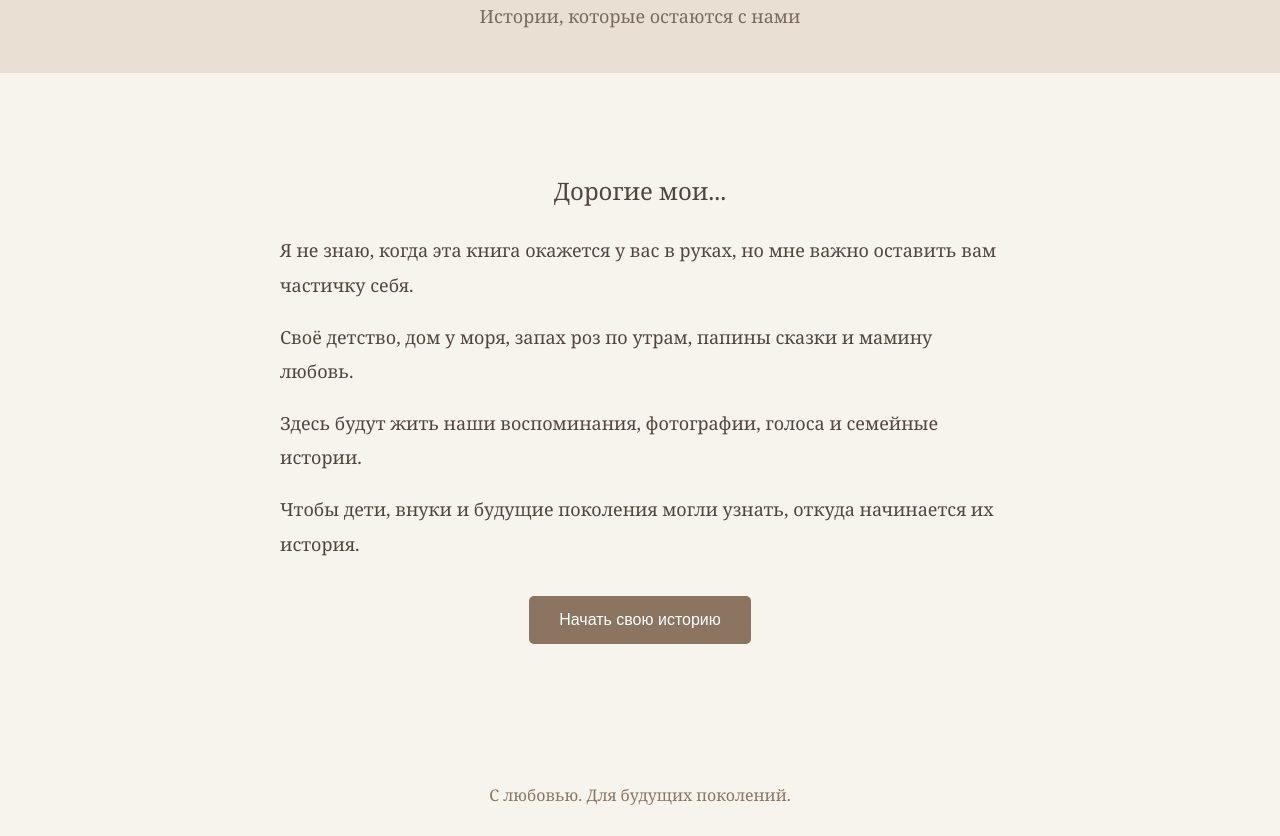
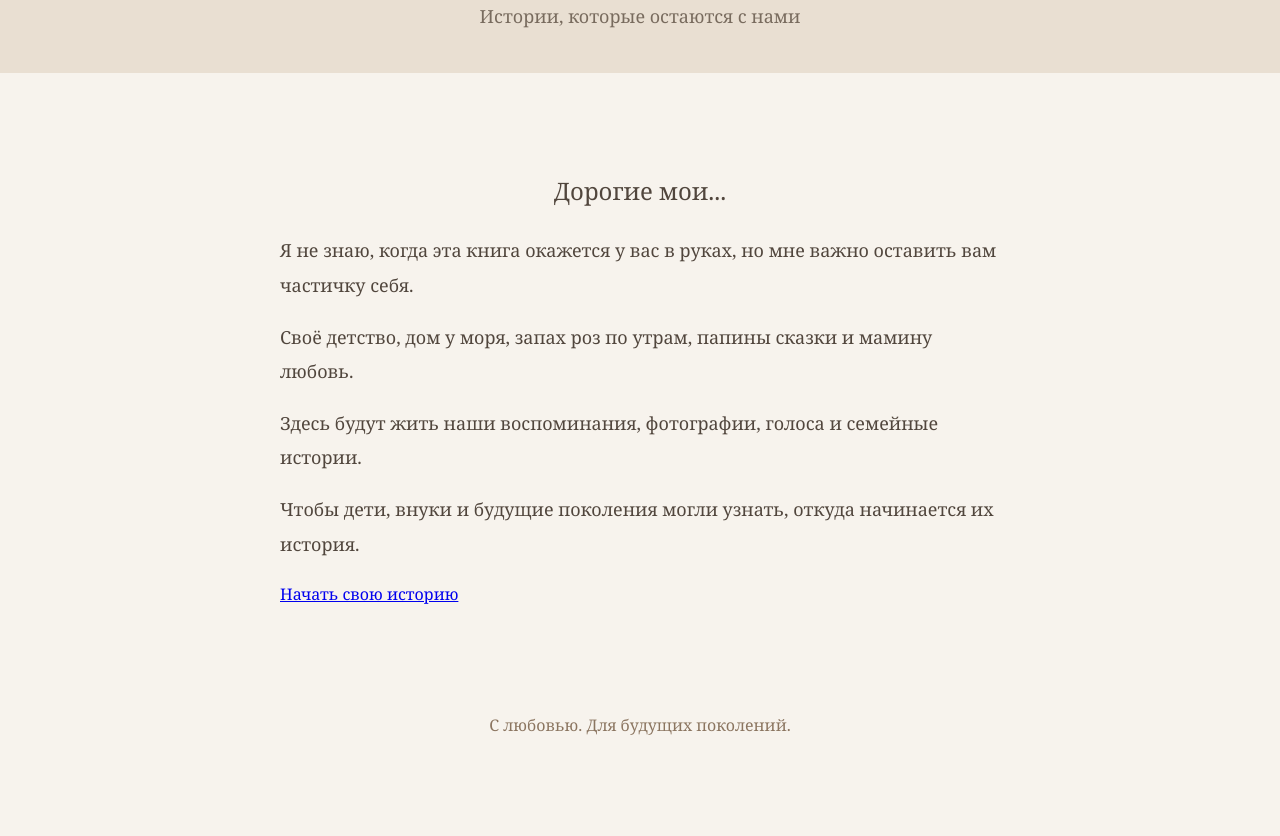
Before and after one commit to Mias-book/family-legacy-book, a plain HTML site: page index.html in a window 1280 px wide. Shown: the part 164-1000 px from the top of the page. After the commit the page ends 930 px from the top, so only its background shows below. Drawn offline with Linux system fonts and the light colour scheme.

Commit message:
Replace button with link to story-start page

```diff
--- a/index.html
+++ b/index.html
@@ -87,7 +87,7 @@ footer {
     могли узнать, откуда начинается их история.
   </p>
 
-  <button type="button" onclick="window.location.href='story-start.html'">Начать свою историю</button>
+  <a href="/family-legacy-book/story-start.html">Начать свою историю</a>
 </main>
 
 <footer>
```
